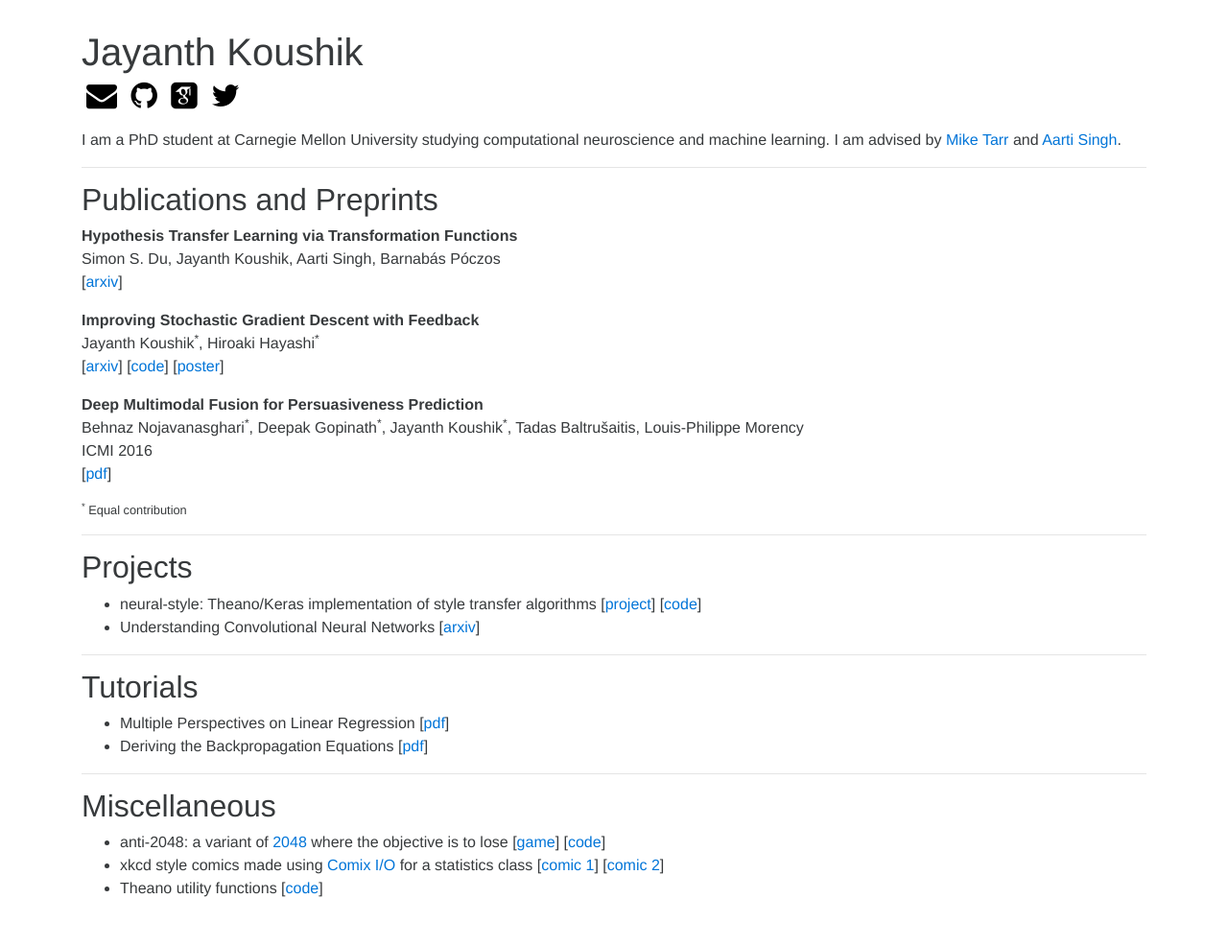
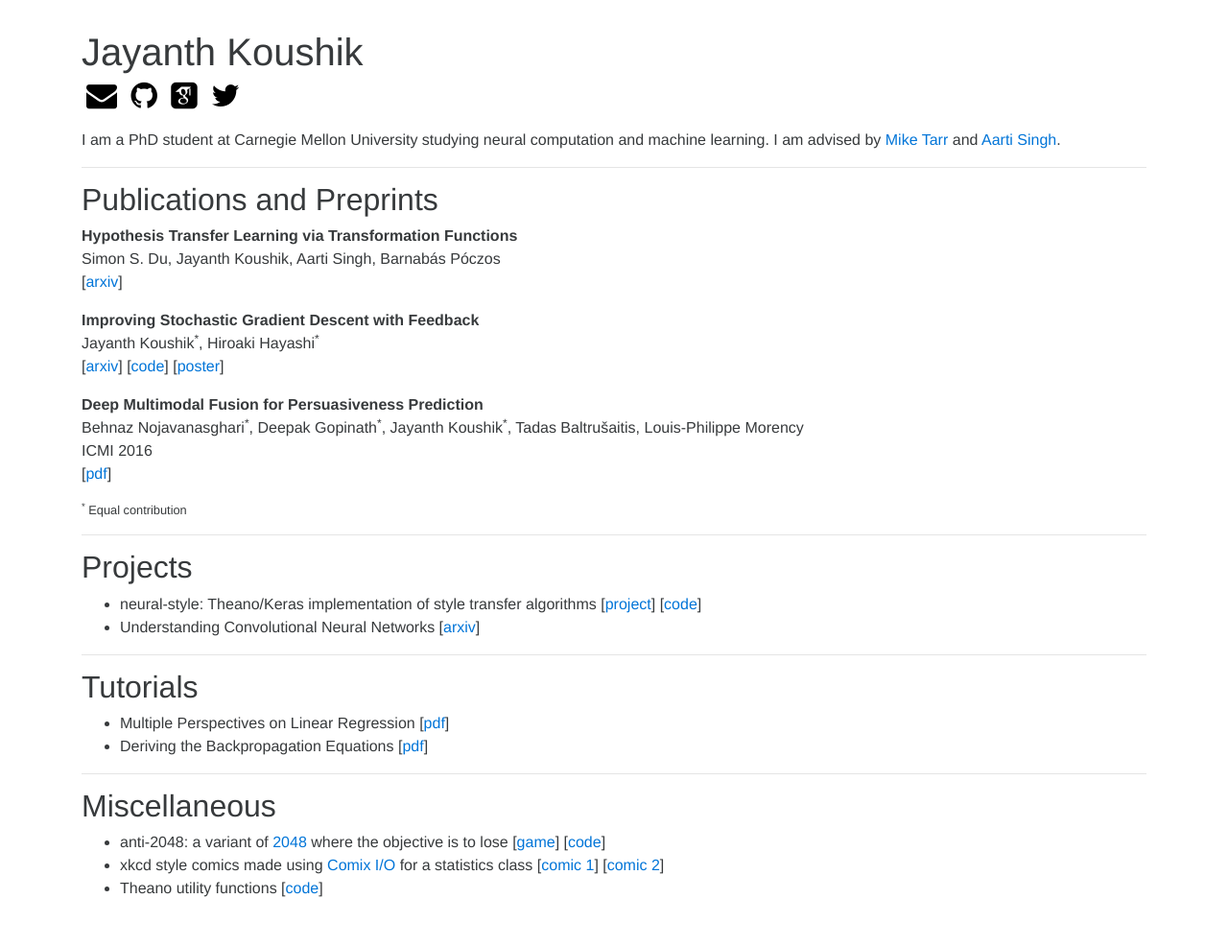
Before and after one commit to jayanthkoushik/jayanthkoushik.github.io, a Jekyll site: the page built from index.md, in a window 1280 px wide. Shown: the whole page at 96% size. Built offline with Jekyll 4.4.1, drawn with Linux system fonts in a browser that asks for light colours; some web fonts are replaced.

Commit message:
Update description

```diff
--- a/index.md
+++ b/index.md
@@ -14,7 +14,7 @@ title: Jayanth Koushik
   <!-- <a style="border: 1px solid dimgray; border-radius: 4px; padding: .4em" href="https://jayanthkoushik.github.io/resume/main.pdf">Résumé</a> -->
 </p>
 
-I am a PhD student at Carnegie Mellon University studying computational neuroscience and machine learning. I am advised by [Mike Tarr](http://tarrlabwiki.cnbc.cmu.edu/index.php/Tarr) and [Aarti Singh](https://www.cs.cmu.edu/~aarti/).
+I am a PhD student at Carnegie Mellon University studying neural computation and machine learning. I am advised by [Mike Tarr](http://tarrlabwiki.cnbc.cmu.edu/index.php/Tarr) and [Aarti Singh](https://www.cs.cmu.edu/~aarti/).
 
 ---
 ## Publications and Preprints
```
